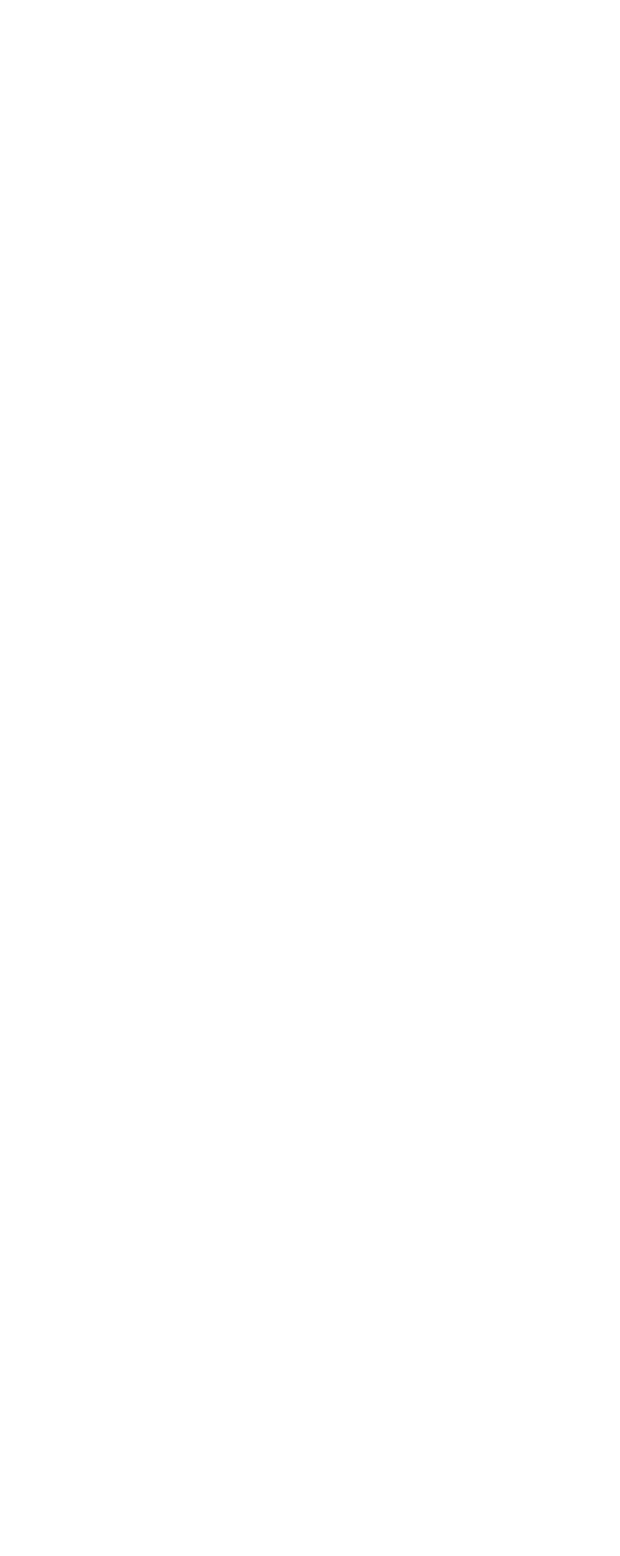
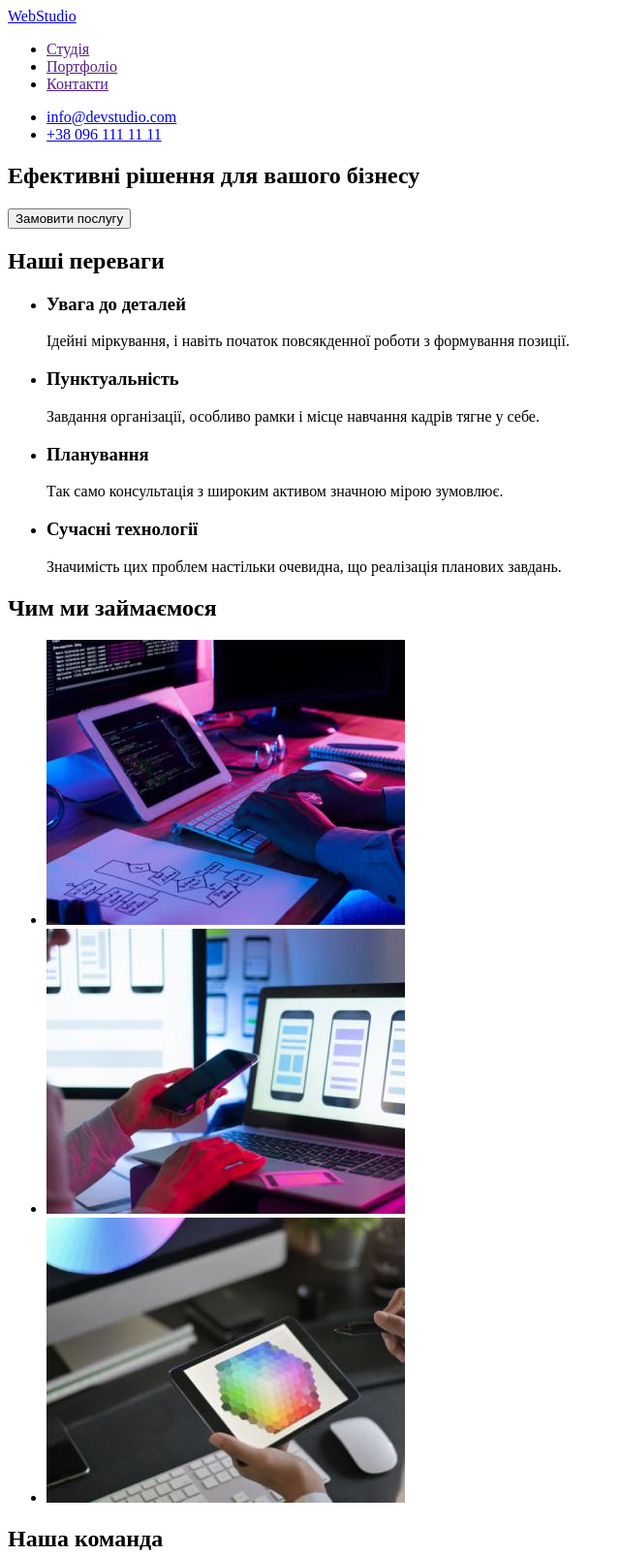
Before and after one commit to Oliko136/web-studio, a plain HTML site: page index.html in a window 1280 px wide. Shown: the top 1605 px of the page at 97% size, without its empty margins (0-640 px from the left). Before the commit the page ends 800 px from the top, so only its background shows below. Drawn offline with Linux system fonts and the light colour scheme.

Commit message:
Main markup complete

```diff
--- a/index.html
+++ b/index.html
@@ -1,11 +1,98 @@
 <!DOCTYPE html>
-<html lang="ua">
+<html lang="uk">
 <head>
     <meta charset="UTF-8">
     <meta name="viewport" content="width=device-width, initial-scale=1.0">
     <title>WebStudio</title>
 </head>
 <body>
+    <header>
+        <nav>
+            <a href="/" lang="en">WebStudio</a>
+            <ul>
+                <li><a href="">Студія</a></li>
+                <li><a href="">Портфоліо</a></li>
+                <li><a href="">Контакти</a></li>
+            </ul>
+        </nav>
 
+        <ul>
+            <li><a href="mailto:info@devstudio.com">info@devstudio.com</a></li>
+            <li><a href="tel:+380961111111">+38 096 111 11 11</a></li>
+        </ul>
+    </header>
+
+    <main>
+        <section>
+            <h1>Ефективні рішення для вашого бізнесу</h1>
+            <button>Замовити послугу</button>
+        </section>
+
+        <section>
+            <h2>Наші переваги</h2>
+            <ul>
+                <li>
+                    <h3>Увага до деталей</h3>
+                    <p>Ідейні міркування, і навіть початок повсякденної роботи з формування позиції.</p>
+                </li>
+                <li>
+                    <h3>Пунктуальність</h3>
+                    <p>Завдання організації, особливо рамки і місце навчання кадрів тягне у себе.</p>
+                </li>
+                <li>
+                    <h3>Планування</h3>
+                    <p>Так само консультація з широким активом значною мірою зумовлює.</p>
+                </li>
+                <li>
+                    <h3>Сучасні технології</h3>
+                    <p>Значимість цих проблем настільки очевидна, що реалізація планових завдань.</p>
+                </li>
+            </ul>
+        </section>
+
+        <section>
+            <h2>Чим ми займаємося</h2>
+            <ul>
+                <li><img src="./images/box1.jpg" alt="Десктопні додатки" width="370"></li>
+                <li><img src="./images/box2.jpg" alt="Мобільні додатки" width="370"></li>
+                <li><img src="./images/box3.jpg" alt="Дизайнерські рішення" width="370"></li>
+            </ul>
+        </section>
+
+        <section>
+            <h2>Наша команда</h2>
+            <ul>
+                <li>
+                    <img src="./images/teammate1.jpg" alt="Ігор Дем'яненко" width="270">
+                    <h3>Ігор Дем'яненко</h3>
+                    <p lang="en">Product Designer</p>
+                </li>
+                <li>
+                    <img src="./images/teammate2.jpg" alt="Ольга Рєпіна" width="270">
+                    <h3>Ольга Рєпіна</h3>
+                    <p lang="en">Frontend Developer</p>
+                </li>
+                <li>
+                    <img src="./images/teammate3.jpg" alt="Микола Тарасов" width="270">
+                    <h3>Микола Тарасов</h3>
+                    <p lang="en">Marketing</p>
+                </li>
+                <li>
+                    <img src="./images/teammate4.jpg" alt="Михайло Єрмаков" width="270">
+                    <h3>Михайло Єрмаков</h3>
+                    <p lang="en">UI Designer</p>
+                </li>
+            </ul>
+        </section>
+    </main>
+
+    <footer>
+        <a href="/" lang="en">WebStudio</a>
+        <address>м. Київ, пр-т Лесі Українки, 26</address>
+        <ul>
+            <li><a href="mailto:info@devstudio.com">info@devstudio.com</a></li>
+            <li><a href="tel:+380961111111">+38 096 111 11 11</a></li>
+        </ul>
+    </footer>
 </body>
 </html>
```
Also changed, not shown: images/box1.jpg (added), images/box2.jpg (added), images/box3.jpg (added), images/teammate1.jpg (added), images/teammate2.jpg (added), images/teammate3.jpg (added), images/teammate4.jpg (added), 1 other file.
